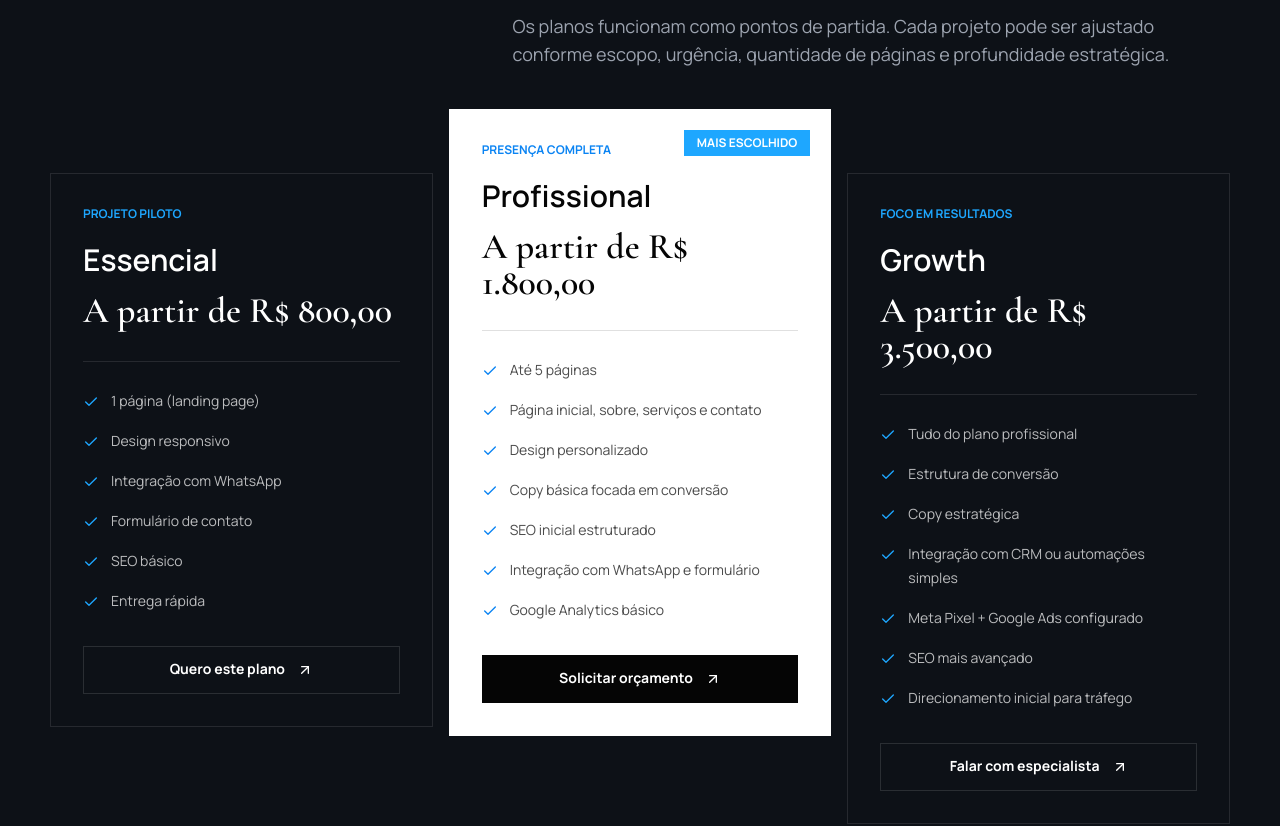
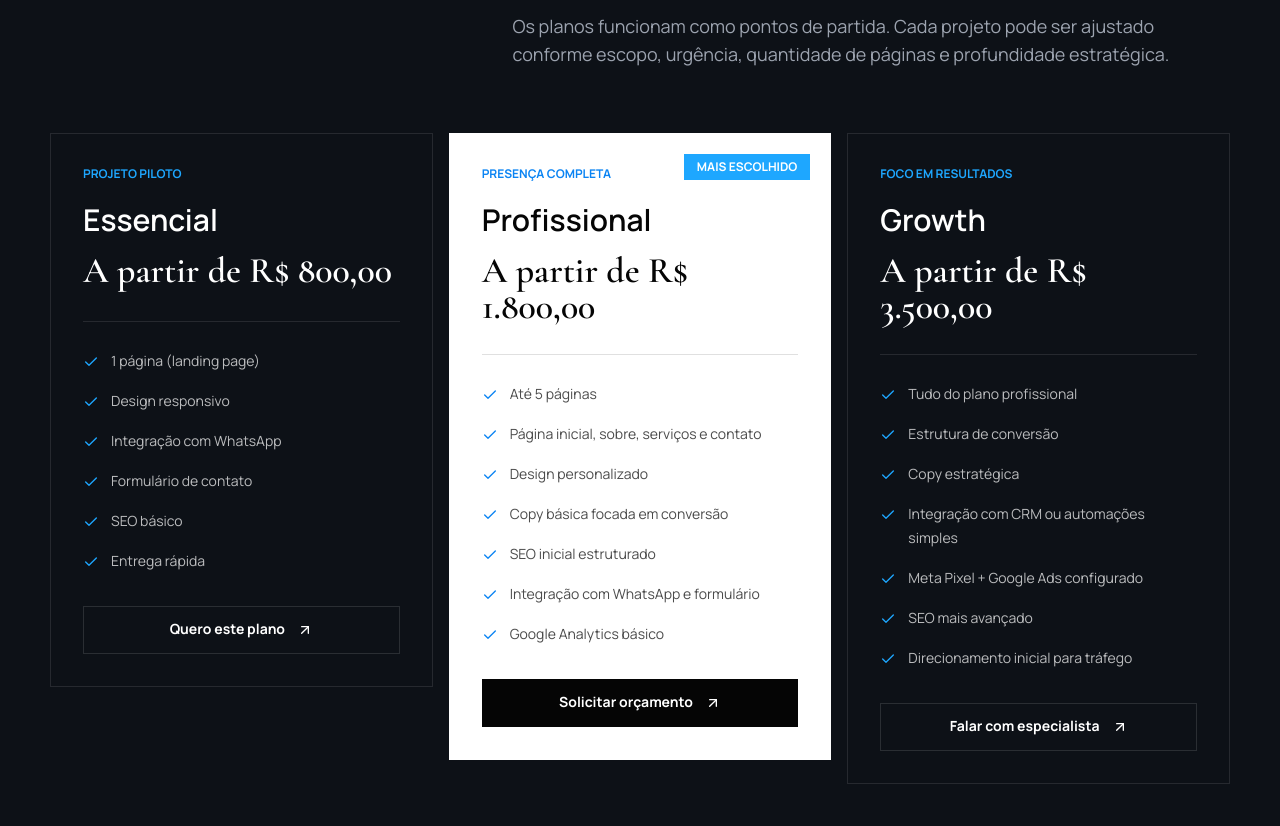
Before and after one commit to lucasccruz30-jpg/site-ocdigital, a Next.js app: page / in a window 1280 px wide. Shown: the part 5162-5988 px from the top of the page. Built offline with nearby package versions, Linux system fonts and the light colour scheme.

Commit message:
Align pricing cards and customize plan CTAs

```diff
--- a/components/PricingItem.tsx
+++ b/components/PricingItem.tsx
@@ -1,5 +1,4 @@
 import { ArrowUpRight, Check } from "lucide-react";
-import { whatsappLink } from "./site-data";
 
 type PricingItemProps = {
   name: string;
@@ -7,6 +6,7 @@ type PricingItemProps = {
   price: string;
   items: string[];
   cta: string;
+  href: string;
   badge?: string;
   featured?: boolean;
 };
@@ -17,6 +17,7 @@ export function PricingItem({
   price,
   items,
   cta,
+  href,
   badge,
   featured = false,
 }: PricingItemProps) {
@@ -71,7 +72,7 @@ export function PricingItem({
       </ul>
 
       <a
-        href={whatsappLink}
+        href={href}
         target="_blank"
         rel="noreferrer"
         className={
--- a/components/PricingSection.tsx
+++ b/components/PricingSection.tsx
@@ -1,6 +1,7 @@
 import { Reveal } from "./Reveal";
 import { SectionIntro } from "./SectionIntro";
 import { PricingItem } from "./PricingItem";
+import { getPlanWhatsAppLink } from "./site-data";
 
 const plans = [
   {
@@ -8,6 +9,7 @@ const plans = [
     subtitle: "Projeto Piloto",
     price: "A partir de R$ 800,00",
     cta: "Quero este plano",
+    href: getPlanWhatsAppLink("Essencial"),
     items: [
       "1 página (landing page)",
       "Design responsivo",
@@ -22,6 +24,7 @@ const plans = [
     subtitle: "Presença Completa",
     price: "A partir de R$ 1.800,00",
     cta: "Solicitar orçamento",
+    href: getPlanWhatsAppLink("Profissional"),
     badge: "Mais escolhido",
     featured: true,
     items: [
@@ -39,6 +42,7 @@ const plans = [
     subtitle: "Foco em Resultados",
     price: "A partir de R$ 3.500,00",
     cta: "Falar com especialista",
+    href: getPlanWhatsAppLink("Growth"),
     items: [
       "Tudo do plano profissional",
       "Estrutura de conversão",
@@ -63,11 +67,7 @@ export function PricingSection() {
 
         <div className="mt-16 grid gap-4 lg:grid-cols-3 lg:items-start">
           {plans.map((plan, index) => (
-            <Reveal
-              key={plan.name}
-              delay={index * 0.08}
-              className={plan.featured ? "lg:-mt-6" : "lg:mt-10"}
-            >
+            <Reveal key={plan.name} delay={index * 0.08}>
               <PricingItem {...plan} />
             </Reveal>
           ))}
--- a/components/site-data.ts
+++ b/components/site-data.ts
@@ -1,5 +1,11 @@
 export const whatsappLink =
   "https://wa.me/5511952443843?text=Ol%C3%A1!%20Vim%20pelo%20site%20da%20OC%20Digital%20e%20gostaria%20de%20solicitar%20um%20or%C3%A7amento.";
+
+export function getPlanWhatsAppLink(planName: string) {
+  const message = `Olá! Vim pelo site da OC Digital e gostaria de solicitar um orçamento e tenho interesse na opção ${planName}`;
+
+  return `https://wa.me/5511952443843?text=${encodeURIComponent(message)}`;
+}
 
 export const contact = {
   email: "ocdigital.cont@gmail.com",
```
